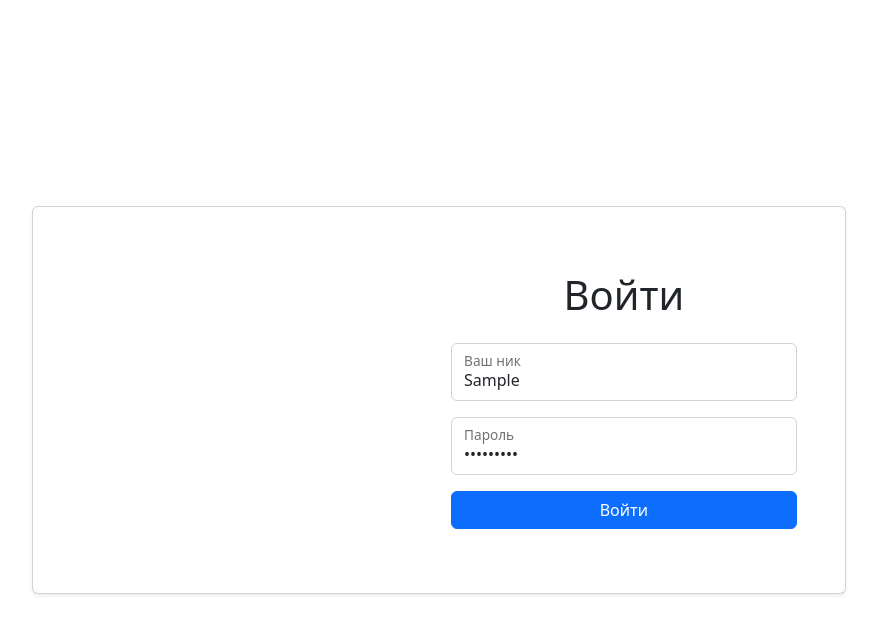
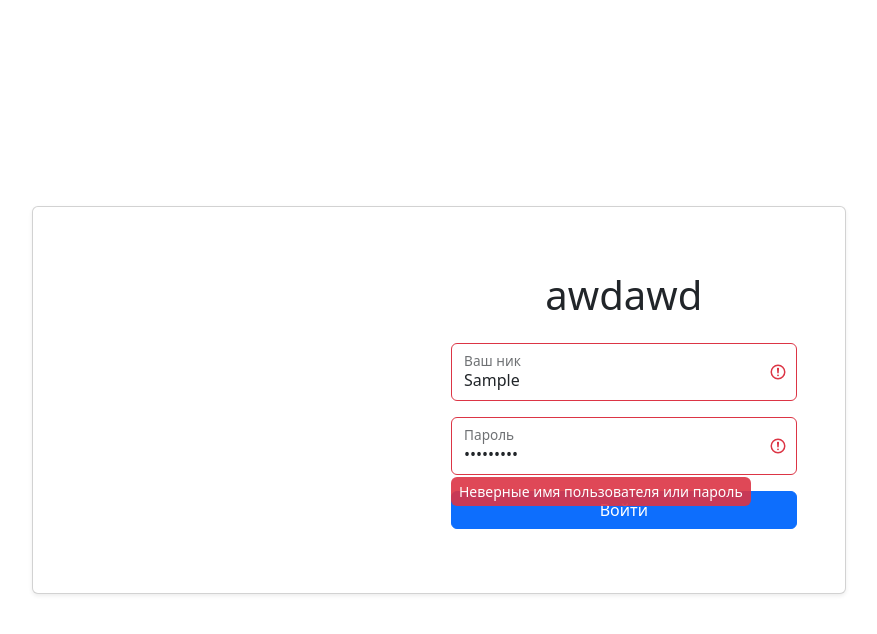
Before and after one commit to Svencap/Testovoe-Timer, a React (Create React App) app in the folder frontend/: page /login in a window 1280 px wide. Both pictures are taken after typing "Sample", "Sample123" into the empty fields and a click on the button "Войти". Shown: the top 634 px of the page, without its empty margins (201-1078 px from the left). Built offline with nearby package versions, Linux system fonts and the light colour scheme; no server answers.

Commit message:
add validation

```diff
--- a/frontend/src/components/Login.jsx
+++ b/frontend/src/components/Login.jsx
@@ -1,28 +1,31 @@
-import { useFormik } from 'formik';
-import { useEffect } from 'react';
-import axios from 'axios';
+import { useFormik } from "formik";
+import { useEffect, useState } from "react";
+import { Form, FloatingLabel, Button } from 'react-bootstrap';
+import axios from "axios";
 import { useNavigate } from "react-router-dom";
-import useAuth from '../hooks/useAuth.jsx';
-
+import useAuth from "../hooks/useAuth.jsx";
+import cn from "classnames";
 
 const Login = () => {
-
   const navigation = useNavigate();
   const auth = useAuth();
 
+  const [successAuth, setSuccessAuth] = useState(true);
+
   const formik = useFormik({
     initialValues: {
-      name: '',
-      password: '',
+      name: "",
+      password: "",
     },
     onSubmit: async (values) => {
       try {
-        const { data } = await axios.post('/api/v1/login', values);
-        localStorage.setItem('user', JSON.stringify(data));
+        const { data } = await axios.post("/api/v1/login", values);
+        localStorage.setItem("user", JSON.stringify(data));
         auth.logIn();
-        navigation('/', { replace: true });
+        setSuccessAuth(true);
+        navigation("/", { replace: true });
       } catch (error) {
-
+        setSuccessAuth(false);
       }
     },
   });
@@ -31,49 +34,78 @@ const Login = () => {
     localStorage.clear();
   }, []);
 
-
   return (
     <div className="row justify-content-center align-content-center h-100">
       <div className="col-12 col-md-8 col-xxl-6">
         <div className="card shadow-sm">
           <div className="card-body row p-5">
             <div className="col-12 col-md-6 d-flex align-items-center justify-content-center"></div>
-            <form className="col-12 col-md-6 mt-3 mt-mb-0" onSubmit={formik.handleSubmit}>
-              <h1 className="text-center mb-4">Войти</h1>
-              <div className="form-floating mb-3">
-                <div className="mb-3 form-floating">
-                  <input
+            <Form
+              className="col-12 col-md-6 mt-3 mt-mb-0"
+              onSubmit={formik.handleSubmit}
+            >
+              <h1 className="text-center mb-4">awdawd</h1>
+              <Form.Group
+                className="form-floating mb-3"
+                controlId="formBasicEmail"
+              >
+                <FloatingLabel
+                  controlId="name"
+                  label="Ваш ник"
+                  className="mb-3"
+                >
+                  <Form.Control
+                    type="text"
                     placeholder="Ваш ник"
-                    required=""
+                    required
                     name="name"
-                    type="text"
-                    id="name"
-                    className="form-control valid form-control"
+                    value={formik.values.name}
                     onChange={formik.handleChange}
-                    value={formik.values.name}
+                    className={cn(
+                      "form-control",
+                      successAuth ? "valid" : "is-invalid"
+                    )}
                   />
-                  <label htmlFor="name">Ваш ник</label>
-                </div>
-              </div>
-              <div className="form-floating mb-3">
-                <div className="mb-3 form-floating" type="password">
-                  <input
-                    required=""
-                    placeholder="Ваш пароль"
+                </FloatingLabel>
+              </Form.Group>
+
+              <Form.Group
+                className="form-floating mb-3"
+                controlId="formBasicPassword"
+              >
+                <FloatingLabel
+                  controlId="password"
+                  label="Пароль"
+                  className="mb-3"
+                  type="password"
+                >
+                  <Form.Control
+                    type="password"
+                    required
+                    placeholder="Пароль"
                     name="password"
-                    type="password"
-                    id="password"
-                    className="form-control valid form-control"
+                    value={formik.values.password}
                     onChange={formik.handleChange}
-                    value={formik.values.password}
+                    className={cn(
+                      "form-control",
+                      successAuth ? "valid" : "is-invalid"
+                    )}
                   />
-                  <label htmlFor="password">Пароль</label>
-                </div>
-              </div>
-              <button type="submit" className="w-100 mb-3 btn btn btn-primary">
+                  {!successAuth ? (
+                    <div className="invalid-tooltip">
+                      Неверные имя пользователя или пароль
+                    </div>
+                  ) : null}
+                </FloatingLabel>
+              </Form.Group>
+              <Button
+                variant="primary"
+                className="w-100 mb-3 btn"
+                type="submit"
+              >
                 Войти
-              </button>
-            </form>
+              </Button>
+            </Form>
           </div>
         </div>
       </div>
```
